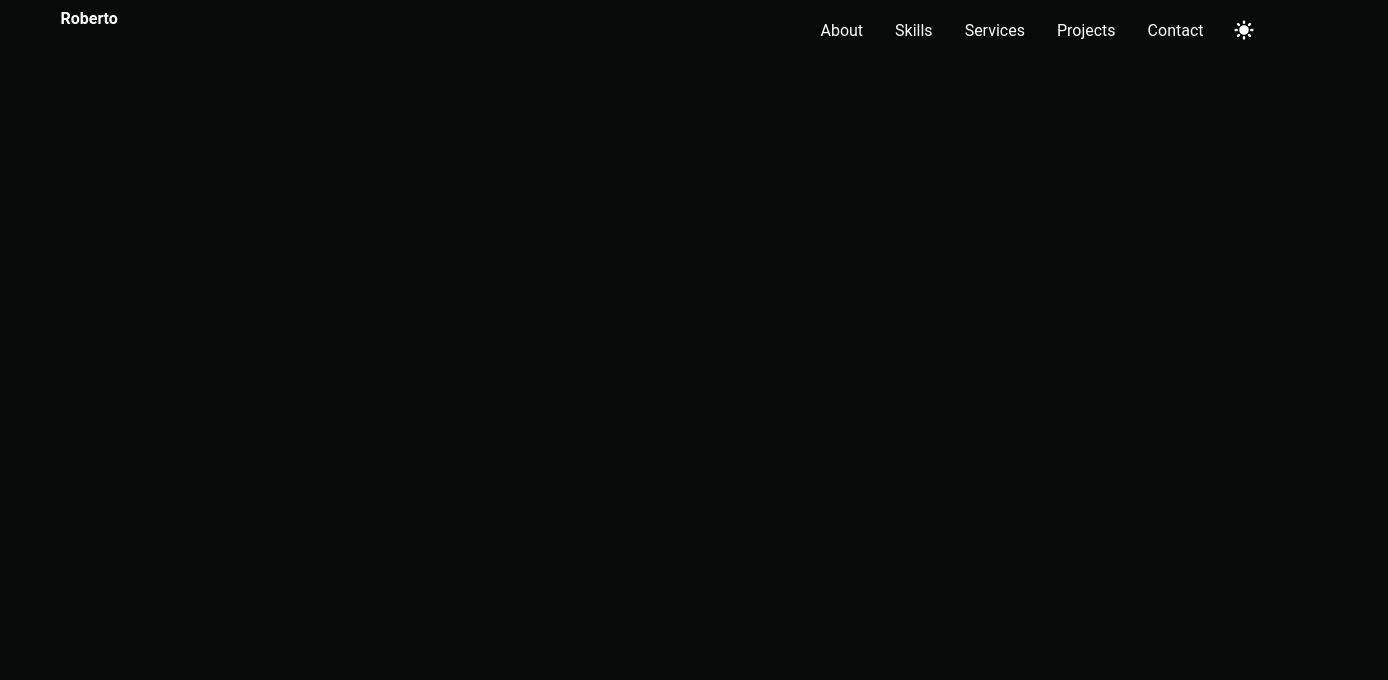
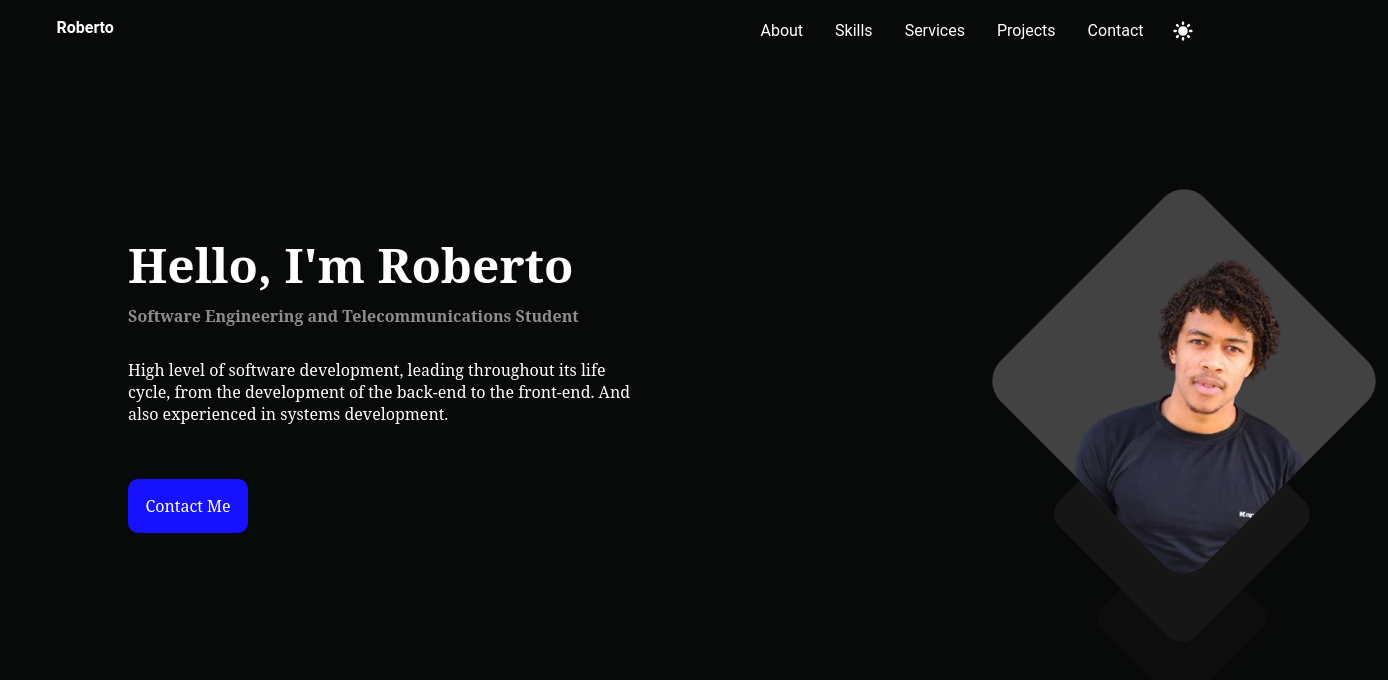
Before and after one commit to robertocarlosmedina/portfolio, a React (Create React App) app: page / in a window 1280 px wide. Shown: the top 680 px of the page, 1388 px wide, since content can reach past the window. Built offline with nearby package versions, Linux system fonts and the light colour scheme.

Commit message:
Almost finishing the frontpage

```diff
--- a/src/App.js
+++ b/src/App.js
@@ -15,8 +15,9 @@ function App() {
       <Switch>
         <Route path="/" exact component={FrontPage}/>
         <Route path="/aboutme" exact component={AboutMe}/>
+        <Footer />
       </Switch>
-      <Footer />
+
         {/* <Header /> */}
         {/* <AboutMe /> */}
         {/* <Skills /> */}
--- a/src/components/header.css
+++ b/src/components/header.css
@@ -13,8 +13,8 @@
 /* username */
 .HeaderComponents .Username{
     float: left;
-    margin-right: max(40rem, 20rem);
-    margin-top: -.4rem;
+    margin-right: max(44.5rem, 20rem);
+    margin-top: 0.15rem;
 }
 .Username h1{
     position: absolute;
@@ -27,8 +27,7 @@
 /* links to the navegation */
 .Links{
     float: right;
-    margin-left: 8rem;
-    margin-right: 2rem ;
+    margin-right: max(-13rem, 6rem);
 }
 .Links ul li{
     display: inline-block;
@@ -51,15 +50,15 @@
 }
 
 .HeaderIcon{
-    position: relative;
-    float: right;
-    margin: -2.05rem 3rem 0rem 50rem;
-    margin-right: min(3rem, 1.5rem);
+    position: absolute;
+    margin-top: -2rem;
+
+    margin-left: 91.5%;
 }
 
 .ThemeIcon{
-    width: var(--icon-normal-size);
-    height: var(--icon-normal-size);
+    width: 1.5rem;
+    height: 1.5rem;
     margin-top: -1.10rem;
     color:var(--color-text);
     cursor:pointer;
@@ -108,6 +107,7 @@
     float: right;
 }
 /*  Media query */
+
 @media screen and (max-width: 650px) {
     .Header{
         bottom: 0;
--- a/src/components/pages/FrontPage.js
+++ b/src/components/pages/FrontPage.js
@@ -1,13 +1,66 @@
 import React from 'react'
+import { NavLink } from 'react-router-dom'
+import { FaLinkedin, FaGithubSquare,FaWhatsappSquare } from 'react-icons/fa'
 
+import ProfileImage from '../../assets/images/perfil.png'
 import './frontPage.css'
 
 const FrontPage = () =>{
+    const contactIcons=[
+        {
+            name:"Linkedin",
+            Icon:FaLinkedin,
+            linkTo:"",
+        },
+        {
+            name:"Github",
+            Icon:FaGithubSquare,
+            linkTo:"https://github.com/RobertoCarlosMedina",
+        },
+        {
+            name:"Whatsapp",
+            Icon:FaWhatsappSquare,
+            linkTo:"https://wa.me/+2385843604",
+        }
+    ]
+
     return (
-        <div className="Frontpage">
-            {/* <h1>dhdhkdk</h1> */}
-            {/* <div className="Box">box</div> */}
-        </div>
+      <div className="Frontpage">
+          <div className="PresentationComponents">
+            <h1>Hello, I'm Roberto</h1>
+            <h2>Software Engineering and Telecommunications Student</h2>
+            <div className="PresentationText">
+              <p>High level of software development, leading throughout its
+                 life cycle, from the development of the back-end to the
+                 front-end. And also experienced in systems development.
+              </p>
+            </div>
+            <NavLink to={"/"} id="contactButton">
+              <p>Contact Me </p>
+            </NavLink>
+          </div>
+          <div className="FrontAnimation">
+            <span id="primaryLosangle">
+                <img src={ProfileImage}
+                     alt="profile"
+                     className="ProfileImage"
+                />
+            </span>
+            <span id="secondLosangle"></span>
+            <span id="thertLosangle"></span>
+          </div>
+          <div className="Contacts">
+            <ul>
+              {contactIcons.map((icon, i) =>(
+                <li>
+                  <a href={`${icon.linkTo}`}>
+                    <icon.Icon id="contactIcons"/>
+                  </a>
+                </li>
+              ))}
+            </ul>
+          </div>
+      </div>
     )
 }
 
--- a/src/components/pages/frontPage.css
+++ b/src/components/pages/frontPage.css
@@ -1,11 +1,135 @@
 .Frontpage{
     width: 100%;
     height: 100vh;
+    font-family: 'Ubuntu', 'Serif';
     /* background-color: rgb(13, 13, 216); */
 }
+/* presentation texts animations */
+.PresentationComponents{
+    position: absolute;
+    margin-top: 25vh;
+    margin-left: 16vh;
+    color:var(--color-text);
+    text-align: left;
+}
+.PresentationComponents h1{
+    font-weight: 600;
+    font-size: 3rem;
+    font-style:bold;
+}
+.PresentationComponents h2{
+    margin-top: -1.5rem;
+    margin-bottom: 2rem;
+}
+.PresentationComponents .PresentationText{
+    width: 65vh;
+    height: 15vh;
+}
+#contactButton{
+    position: absolute;
+    width: 7.5rem;
+    text-align: center;
+    background-color: var(--primary-button-color);
+    text-decoration: none;
+    border-radius: 10px;
+    color:var(--color-text);
+}
+#contactButton:hover{
+    color: var(--object-secundary-color);
+    border: 1px solid var(--object-primary-color);
+}
 
-.Box{
-    width: 80%;
-    height: 5rem;
-    background-color: chartreuse;
+/* images display style */
+.FrontAnimation{
+    position:absolute;
+    margin-top: 30vh;
+    margin-left: 130vh;
 }
+.FrontAnimation #primaryLosangle,
+.FrontAnimation #secondLosangle,
+.FrontAnimation #thertLosangle{
+    position: absolute;
+    border-radius: 10%;
+    transform: rotate(45deg);
+}
+.FrontAnimation #primaryLosangle{
+    width: 18rem;
+    height: 18rem;
+    z-index: 4;
+    background-color: var(--object-primary-color);
+    animation: upDownAnimation-1 infinite 2s linear;
+    overflow: hidden;
+}
+.FrontAnimation #secondLosangle{
+    width: 12rem;
+    height: 12rem;
+    z-index: 3;
+    margin-top: 20vh;
+    margin-left: 2.9rem;
+    background-color: var(--object-primary-degra-1);
+    animation: upDownAnimation-2 infinite 2s linear;
+}
+.FrontAnimation #thertLosangle{
+    width: 8rem;
+    height: 8rem;
+    z-index: 2;
+    margin-top: 37vh;
+    margin-left: 4.9rem;
+    background-color: var(--object-primary-degra-2);
+    animation: upDownAnimation-3 infinite 2s linear;
+}
+.ProfileImage{
+    width: 21rem;
+    height: 21rem;
+    transform: rotate(-45deg);
+}
+
+/* contacts icons styling */
+.Contacts{
+    position: absolute;
+    margin-left: 75rem;
+    margin-top: 34vh;
+    width: 5rem;
+}
+.Contacts ul li{
+    list-style: none;
+    display: inline-flex;
+    padding: 1rem;
+}
+.Contacts ul li a{
+    list-style: none;
+    color: var(--object-primary-color);
+}
+.Contacts ul li a:hover{
+    color:var(--object-secundary-color)
+}
+.Contacts ul li a #contactIcons{
+    width: 2rem;
+    height: 2rem;
+}
+
+/* Keyframes to animate the image display */
+@keyframes upDownAnimation-1 {
+    from {
+      margin-top: 0vh;
+    }
+    to {
+        margin-top: -.5vh;
+    }
+  }
+@keyframes upDownAnimation-2 {
+    from {
+      margin-top: 20vh;
+    }
+    to {
+        margin-top: 23vh;
+    }
+  }
+@keyframes upDownAnimation-3 {
+  from {
+    margin-top: 37vh;
+  }
+  to {
+      margin-top: 40vh;
+  }
+}
--- a/src/index.css
+++ b/src/index.css
@@ -1,6 +1,8 @@
 :root{
   --dark-background:#080A09;
   --object-primary-color:#424242;
+  --object-primary-degra-1:#161616;
+  --object-primary-degra-2:#0D0D0D;
   --object-secundary-color:#666666;
   --object-therth-color:#252525;
   --subtitle-color:#8D8D8D;
@@ -26,3 +28,11 @@ code {
   font-family: source-code-pro, Menlo, Monaco, Consolas, 'Courier New',
     monospace;
 }
+h1{
+  color:var(--color-text);
+  font-size: 2rem;
+}
+h2{
+  color:var(--subtitle-color);
+  font-size: 1rem;
+}
```
Also changed, not shown: src/assets/images/perfil.png (added).
